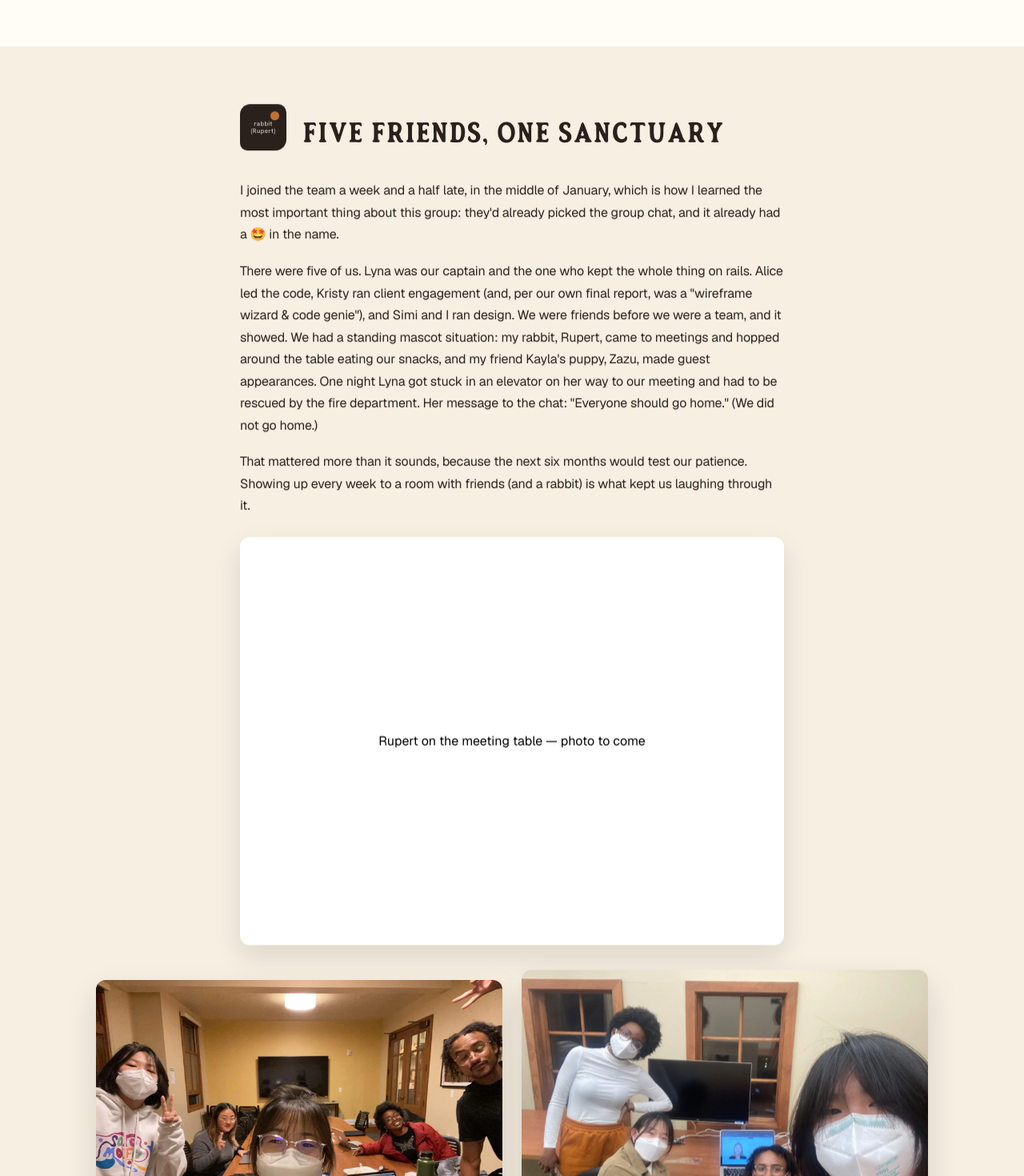
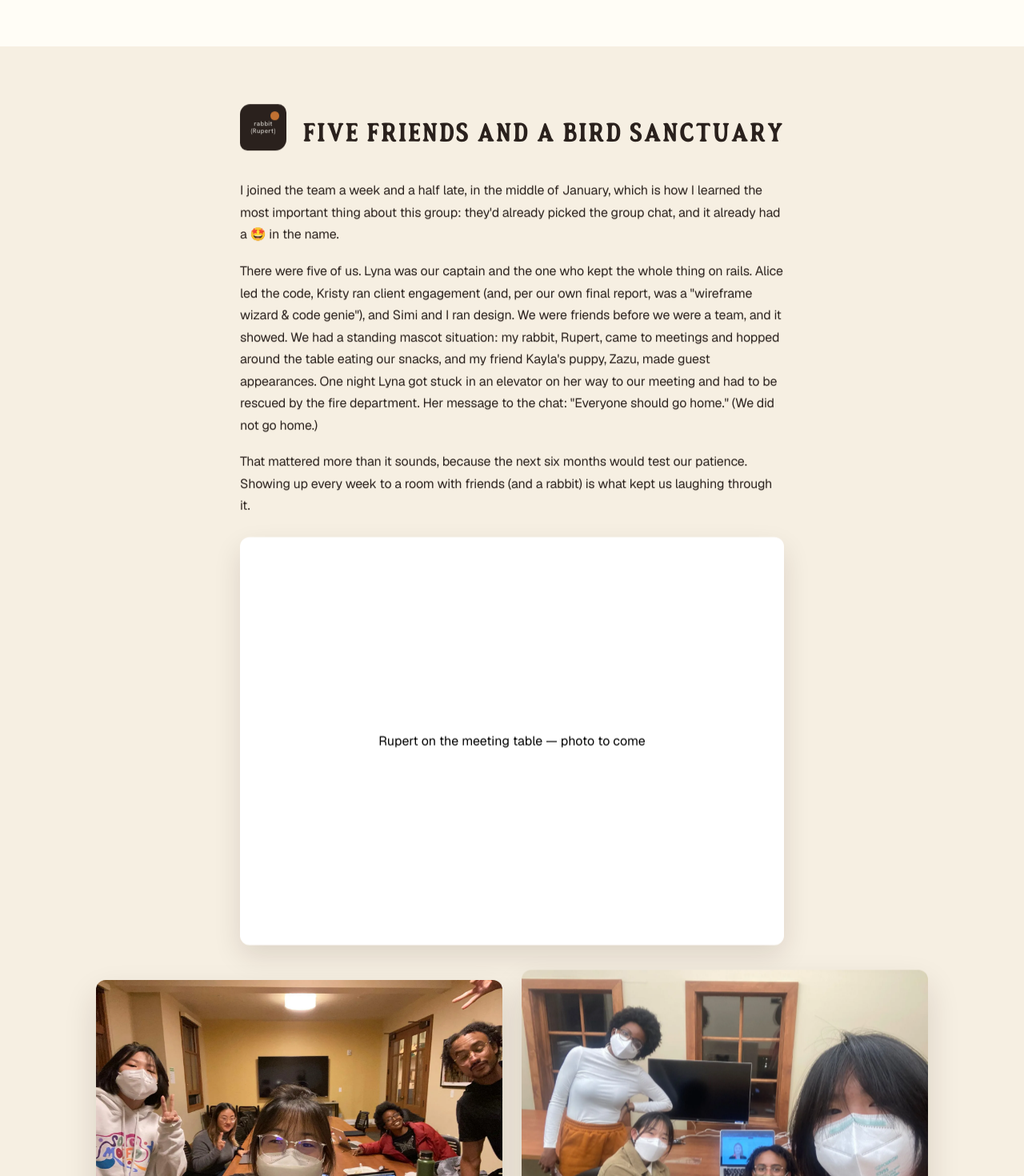
Before and after one commit to kaincor/kaissempa.com, a Next.js app: page /zorzal in a window 1280 px wide. Shown: the part 2220-3690 px from the top of the page at 80% size. Built offline with nearby package versions, Linux system fonts and the light colour scheme.

Commit message:
Zorzal: back to the original chapter titles, each held to one line by scaling a long one down to fit rather than wrapping it

```diff
--- a/src/components/zorzal/Blocks.tsx
+++ b/src/components/zorzal/Blocks.tsx
@@ -5,6 +5,7 @@ import Parallax from "@/components/fortuna/Parallax";
 import type { Block, Figure, Section, Tone } from "@/content/zorzal";
 import { SIZES } from "@/content/zorzal-images";
 import { Chart } from "./Charts";
+import OneLineTitle from "./OneLineTitle";
 
 /**
  * The Zorzal case study's kit: section bands, chapter titles, and the blocks
@@ -135,21 +136,20 @@ function ChapterTitle({ icon, dark, children }: { icon: string; dark: boolean; c
       <Parallax drift={9}>
         <IconStandIn label={icon} dark={dark} />
       </Parallax>
-      <h2
+      {/* Always one line: a title too long for the space is scaled down to
+          fit rather than wrapped (OneLineTitle). */}
+      <OneLineTitle
         style={{
           margin: 0,
           fontFamily: "var(--font-captain), var(--font-serif)",
           fontWeight: 700,
-          // One line at every width: titles are kept under ~560px at 36px, and
-          // the size follows the screen on phones so they still fit there.
-          fontSize: "clamp(15px, 4.6vw, 36px)",
+          fontSize: "clamp(25px, 3.1vw, 36px)",
           lineHeight: 1.12,
           letterSpacing: "0.01em",
-          textWrap: "balance",
         }}
       >
         {children}
-      </h2>
+      </OneLineTitle>
     </div>
   );
 }
--- /dev/null
+++ b/src/components/zorzal/OneLineTitle.tsx
@@ -0,0 +1,54 @@
+"use client";
+
+import { useLayoutEffect, useRef, type CSSProperties, type ReactNode } from "react";
+
+/**
+ * A chapter title that always sits on one line. It is set at its normal
+ * size, and if that runs wider than the space beside the icon, the type is
+ * scaled down just enough to fit. Short titles are untouched; long ones get
+ * smaller, which is the cue to shorten them. Re-fits on resize and once the
+ * webfont has loaded, since Captain Kai and its fallback measure differently.
+ */
+export default function OneLineTitle({ style, children }: { style: CSSProperties; children: ReactNode }) {
+  const baseSize = style.fontSize;
+  const box = useRef<HTMLHeadingElement>(null);
+  const text = useRef<HTMLSpanElement>(null);
+
+  useLayoutEffect(() => {
+    const h = box.current;
+    const t = text.current;
+    if (!h || !t) return;
+    // Back to the title's own size before measuring, not to nothing:
+    // clearing the inline value would drop to the inherited body size.
+    const own = String(baseSize ?? "");
+    const fit = () => {
+      h.style.fontSize = own;
+      const room = h.clientWidth;
+      const need = t.getBoundingClientRect().width;
+      if (need > room && room > 0) {
+        const base = parseFloat(getComputedStyle(h).fontSize);
+        h.style.fontSize = `${Math.floor(base * (room / need) * 10) / 10}px`;
+      }
+    };
+    fit();
+    // Only a change of width can change the fit; refitting also changes the
+    // height, which would otherwise call this straight back.
+    let last = h.clientWidth;
+    const ro = new ResizeObserver(() => {
+      if (h.clientWidth === last) return;
+      last = h.clientWidth;
+      fit();
+    });
+    ro.observe(h);
+    document.fonts?.ready.then(fit);
+    return () => ro.disconnect();
+  }, [baseSize]);
+
+  return (
+    <h2 ref={box} style={{ ...style, flex: "1 1 auto", minWidth: 0, whiteSpace: "nowrap" }}>
+      <span ref={text} style={{ display: "inline-block" }}>
+        {children}
+      </span>
+    </h2>
+  );
+}
--- a/src/content/zorzal.ts
+++ b/src/content/zorzal.ts
@@ -64,7 +64,7 @@ const COVID =
 export const SECTIONS: Section[] = [
   {
     id: "why",
-    title: "Why track cacao well",
+    title: "Why tracking cacao is worth doing well",
     icon: "thrush on a branch",
     tone: "cream",
     blocks: [
@@ -78,7 +78,7 @@ export const SECTIONS: Section[] = [
   },
   {
     id: "team",
-    title: "Five friends, one sanctuary",
+    title: "Five friends and a bird sanctuary",
     icon: "rabbit (Rupert)",
     tone: "sand",
     blocks: [
@@ -98,7 +98,7 @@ export const SECTIONS: Section[] = [
   },
   {
     id: "inherited",
-    title: "Someone else's system",
+    title: "Inheriting someone else's system",
     icon: "box with a barcode",
     tone: "cream",
     blocks: [
@@ -115,7 +115,7 @@ export const SECTIONS: Section[] = [
   },
   {
     id: "problem",
-    title: "The problem, up close",
+    title: "The problem, held up to reality",
     icon: "phone with a crack",
     tone: "cream",
     blocks: [
@@ -190,7 +190,7 @@ export const SECTIONS: Section[] = [
   },
   {
     id: "critique",
-    title: "The critique that killed it",
+    title: "The critique that killed our favorite design",
     icon: "crow",
     tone: "cream",
     blocks: [
@@ -231,7 +231,7 @@ export const SECTIONS: Section[] = [
   },
   {
     id: "grief",
-    title: "Five stages of shelving it",
+    title: "The five stages of shelving a redesign",
     icon: "bull",
     tone: "forest",
     blocks: [
@@ -251,7 +251,7 @@ export const SECTIONS: Section[] = [
   {
     id: "overcomplicated",
     part: "Phase two: the build, decision by decision",
-    title: "We overcomplicated it",
+    title: "“We overcomplicated the whole converting-to-mobile process!”",
     icon: "snake, or a knot",
     tone: "cream",
     blocks: [
@@ -284,7 +284,7 @@ export const SECTIONS: Section[] = [
   },
   {
     id: "stack",
-    title: "Stack it, size it to fit",
+    title: "Stack everything, and size it to the screen",
     icon: "giraffe",
     tone: "cream",
     blocks: [
@@ -317,7 +317,7 @@ export const SECTIONS: Section[] = [
   },
   {
     id: "create-box",
-    title: "Fix Create Box first",
+    title: "Fix Create Box before adding anything",
     icon: "ram",
     tone: "cream",
     blocks: [
@@ -326,7 +326,7 @@ export const SECTIONS: Section[] = [
   },
   {
     id: "chuck",
-    title: "Meet Chuck where he is",
+    title: "Meet Chuck where he already is",
     icon: "sheep",
     tone: "cream",
     blocks: [
```
